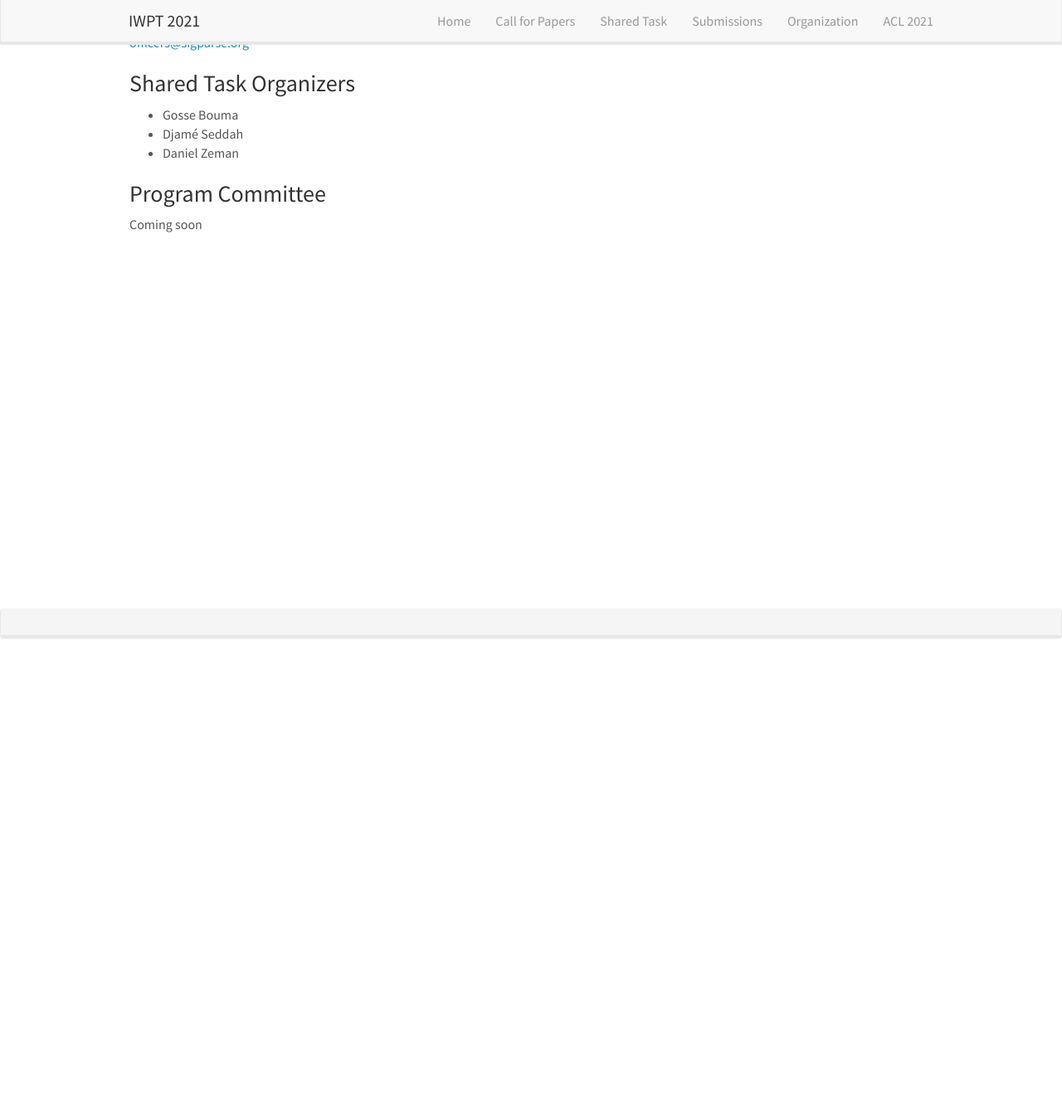
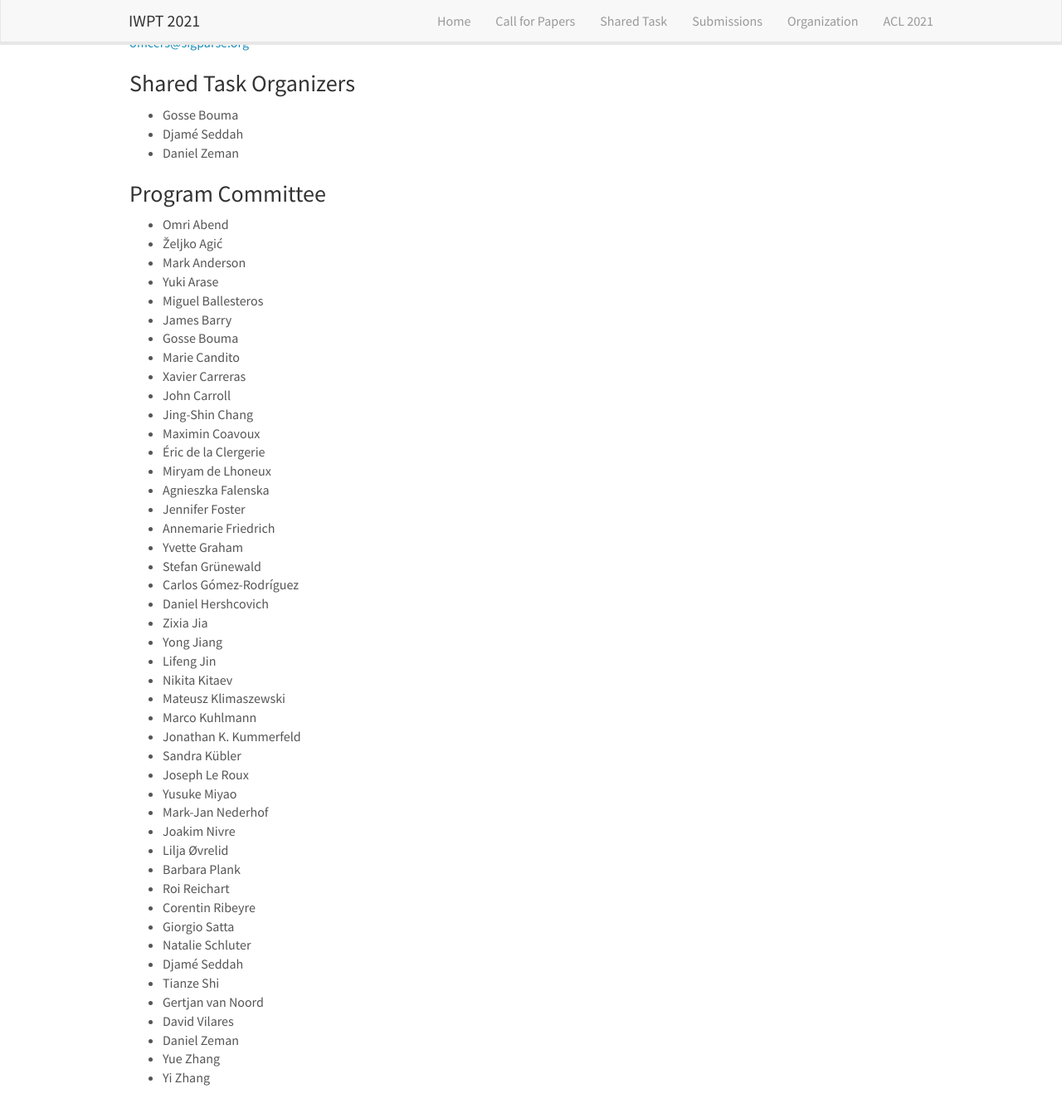
Before and after one commit to sigparse/iwpt2021, a Jekyll site: the page built from _pages/organization.md, in a window 1280 px wide and 1400 px high, scrolled down 362 px. Shown: the top 1347 px of the window at 83% size. Built offline with Jekyll 4.4.1, drawn with Linux system fonts in a browser that asks for light colours; nearby versions of some CDN libraries; before the commit the page ends 1153 px from its top, so only the background shows below that.

Commit message:
added program committee

```diff
--- a/_pages/organization.md
+++ b/_pages/organization.md
@@ -27,7 +27,52 @@ permalink: /organization
 
 ### Program Committee
 
-Coming soon
+- Omri Abend
+- Željko Agić
+- Mark Anderson
+- Yuki Arase
+- Miguel Ballesteros
+- James Barry
+- Gosse Bouma
+- Marie Candito
+- Xavier Carreras
+- John Carroll
+- Jing-Shin Chang
+- Maximin Coavoux
+- Éric de la Clergerie
+- Miryam de Lhoneux
+- Agnieszka Falenska
+- Jennifer Foster
+- Annemarie Friedrich
+- Yvette Graham
+- Stefan Grünewald
+- Carlos Gómez-Rodríguez
+- Daniel Hershcovich
+- Zixia Jia
+- Yong Jiang
+- Lifeng Jin
+- Nikita Kitaev
+- Mateusz Klimaszewski
+- Marco Kuhlmann
+- Jonathan K. Kummerfeld
+- Sandra Kübler
+- Joseph Le Roux
+- Yusuke Miyao
+- Mark-Jan Nederhof
+- Joakim Nivre
+- Lilja Øvrelid
+- Barbara Plank
+- Roi Reichart
+- Corentin Ribeyre
+- Giorgio Satta
+- Natalie Schluter
+- Djamé Seddah
+- Tianze Shi
+- Gertjan van Noord
+- David Vilares
+- Daniel Zeman
+- Yue Zhang
+- Yi Zhang
 
 &nbsp;
 
```
